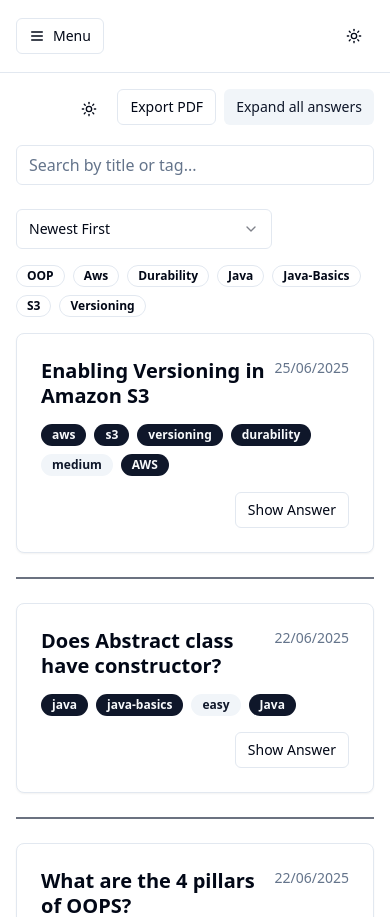
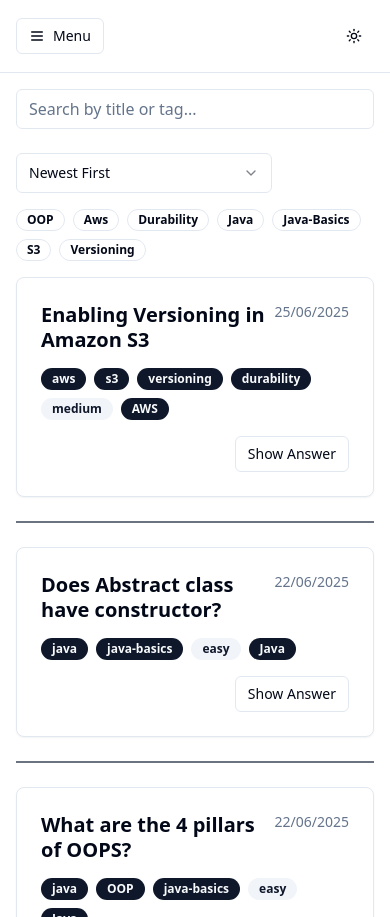
Before and after one commit to clinton1719/effective-swe-concepts, a React (Vite) app: page / in a window 390 px wide. Built offline with nearby package versions, Linux system fonts and the light colour scheme.

Commit message:
Fixing theme toggle

```diff
--- a/src/App.tsx
+++ b/src/App.tsx
@@ -43,7 +43,6 @@ export default function App() {
 
   return (
     <div className="flex flex-col md:flex-row min-h-screen text-foreground bg-background">
-      {/* Mobile Sidebar Menu */}
       <div className="md:hidden p-4 flex items-center justify-between border-b">
         <Sheet>
           <SheetTrigger asChild>
@@ -65,10 +64,11 @@ export default function App() {
             />
           </SheetContent>
         </Sheet>
-        <ThemeToggle />
+        <div className="md:hidden">
+          <ThemeToggle />
+        </div>
       </div>
 
-      {/* Collapse toggle button (Desktop only) */}
       <div className="hidden md:flex p-2 items-center border-r">
         <Button
           variant="ghost"
@@ -79,7 +79,6 @@ export default function App() {
         </Button>
       </div>
 
-      {/* Desktop Sidebar */}
       {showSidebar && (
         <aside className="hidden md:block w-64 border-r">
           <Sidebar
@@ -91,9 +90,8 @@ export default function App() {
         </aside>
       )}
 
-      {/* Main Content */}
       <main className="flex-1 p-4 md:p-6 overflow-y-auto max-h-screen">
-        <div className="flex justify-end mb-4 gap-2 sm:flex no-print">
+        <div className="hidden md:flex justify-end mb-4 gap-2 no-print">
           <ThemeToggle />
           <Button variant="outline" size="sm" onClick={handleDownloadPDF}>
             Export PDF
```
